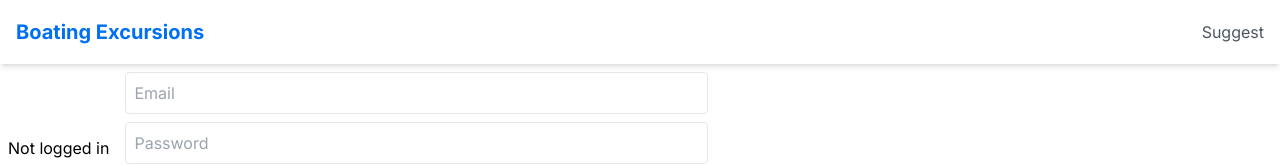
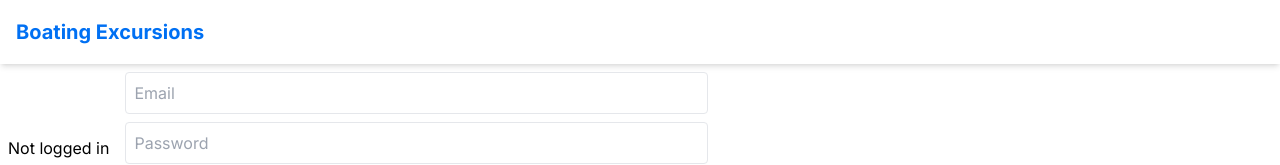
Before and after one commit to camgross/boating-excursions, a Next.js app: page / in a window 1280 px wide. Shown: the top 165 px of the page. Built offline with nearby package versions, Linux system fonts and the light colour scheme; no server answers; the database is empty.

Commit message:
Hide 'Suggest' nav item in Navbar

```diff
--- a/src/components/layout/Navbar.tsx
+++ b/src/components/layout/Navbar.tsx
@@ -10,9 +10,9 @@ export default function Navbar() {
             Boating Excursions
           </Link>
           <div className="flex space-x-4">
-            <Link href="/suggestions" className="text-gray-600 hover:text-primary">
+            {/* <Link href="/suggestions" className="text-gray-600 hover:text-primary">
               Suggest
-            </Link>
+            </Link> */}
           </div>
         </div>
       </div>
```
